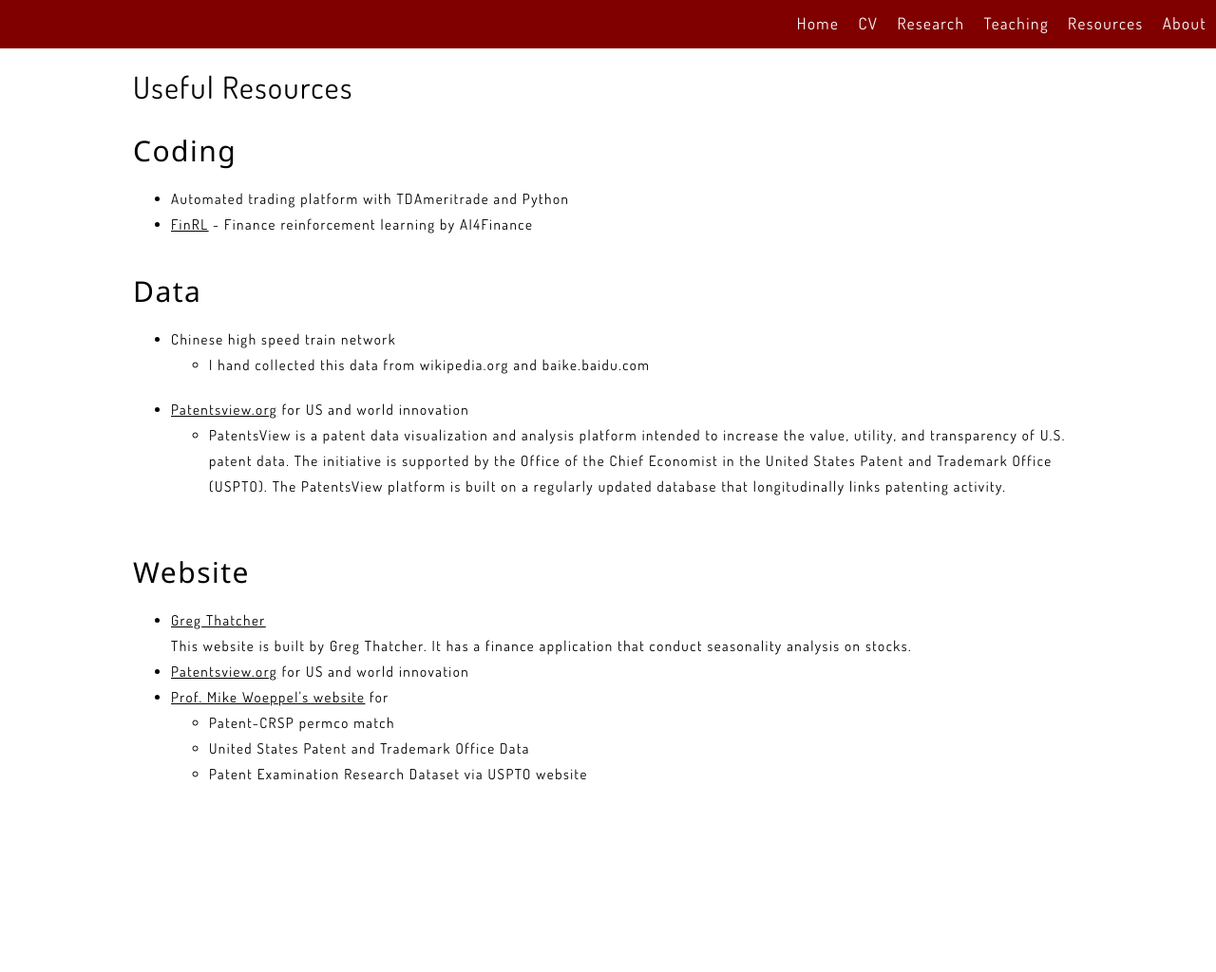
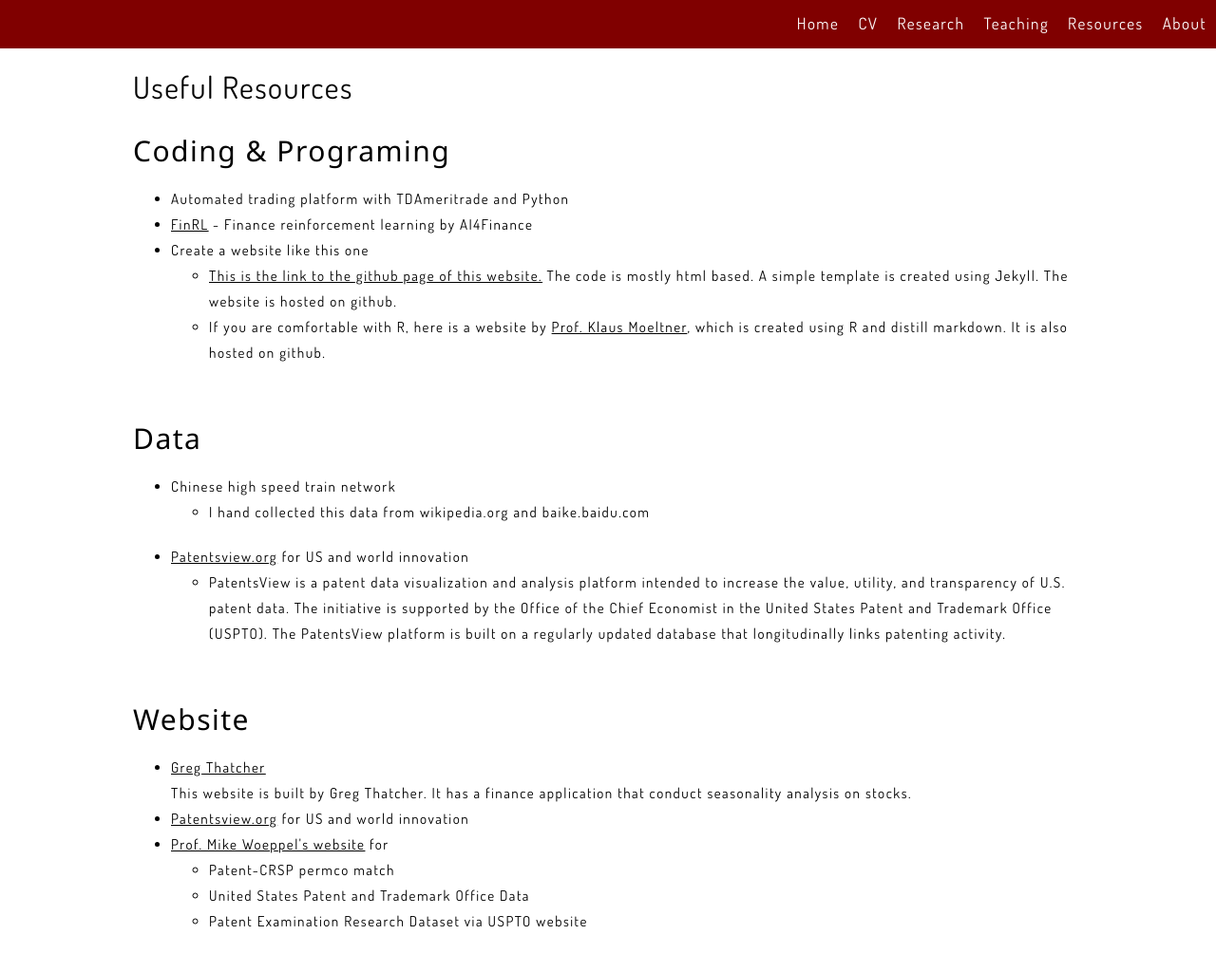
Before and after one commit to xieyutongcn/xieyutongcn.github.io, a Jekyll site: the page built from Resources.html, in a window 1280 px wide. Shown: the whole page at 95% size. Built offline with Jekyll 4.4.1, drawn with Linux system fonts in a browser that asks for light colours; before the commit the page ends 900 px from its top, so only the background shows below that.

Commit message:
Update Resources.html

```diff
--- a/Resources.html
+++ b/Resources.html
@@ -5,10 +5,15 @@
 <body>
     <div class="content">
         <h1>Useful Resources</h1>
-        <h2>Coding</h2>
+        <h2>Coding & Programing</h2>
         <ul>
             <li>Automated trading platform with TDAmeritrade and Python</li>
             <li><a href = "https://github.com/AI4Finance-LLC/FinRL">FinRL</a> - Finance reinforcement learning by AI4Finance</li>
+            <li>Create a website like this one</li>
+            <ul>
+                <li><a href = "https://github.com/xieyutongcn/xieyutongcn.github.io">This is the link to the github page of this website.</a> The code is mostly html based. A simple template is created using Jekyll. The website is hosted on github. </li>
+                <li>If you are comfortable with R, here is a website by <a href = "https://www.faculty.agecon.vt.edu/resources.html">Prof. Klaus Moeltner</a>, which is created using R and distill markdown. It is also hosted on github.  </li>
+            </ul>
         </ul>
         <h2>Data</h2>
         <ul>
```
